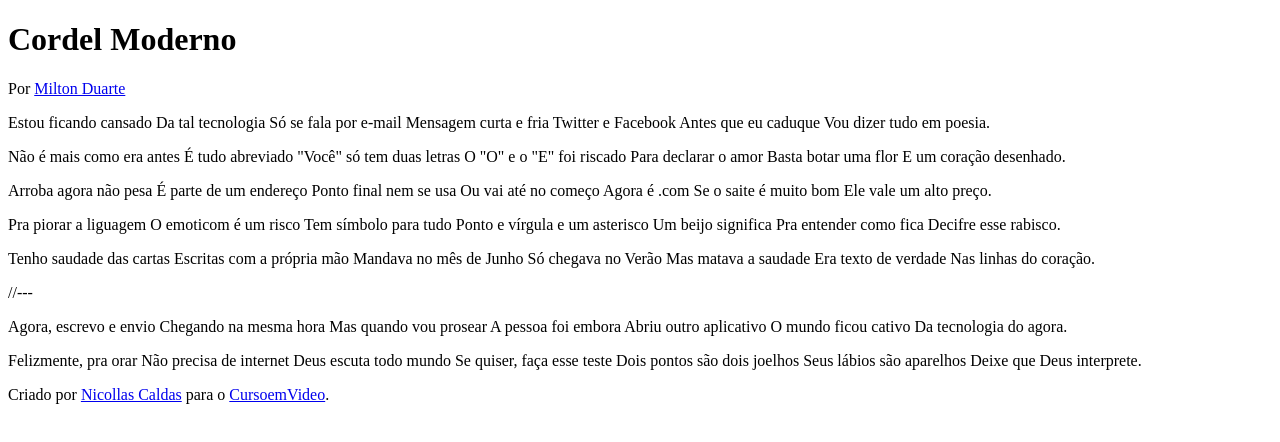
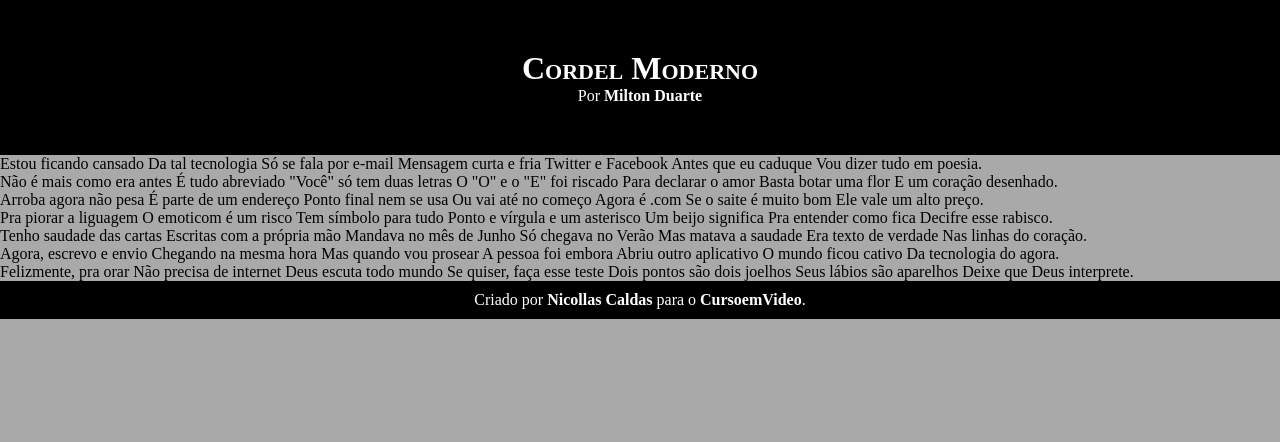
Before and after one commit to nicollascsantos/html-css, a plain HTML site: page desafios/projeto-cordel/index.html in a window 1280 px wide. Drawn offline with Linux system fonts and the light colour scheme.

Commit message:
Atualizei o Projeto Cordel

```diff
--- a/desafios/projeto-cordel/estilo/style.css
+++ b/desafios/projeto-cordel/estilo/style.css
@@ -1 +1,53 @@
 @charset "UTF-8";
+
+* {
+    margin: 0;
+    padding: 0;
+    box-sizing: border-box;
+}
+
+html, body {
+    min-height: 100vh;
+    background-color: darkgray;
+}
+
+/* HEADER */
+
+header {
+    background-color: #000;
+    color: #fff;
+    text-align: center;
+    padding: 50px 0px;
+}
+
+header > h1 {
+    font-variant: small-caps;
+}
+
+header a, footer a {
+    text-decoration: none;
+    color: #fff;
+    font-weight: bolder;
+}
+
+header a:hover, footer a:hover {
+    text-decoration: underline;
+}
+
+/* SECTIONS */
+
+section {
+    background-color: gree;
+}
+
+section.normal {
+    background-color: #fff;
+}
+
+/* FOOTER */
+footer {
+    background-color: #000;
+    color: #fff;
+    text-align: center;
+    padding: 10px 0px;
+}
--- a/desafios/projeto-cordel/index.html
+++ b/desafios/projeto-cordel/index.html
@@ -13,7 +13,7 @@
     </header>
 
     <section>
-        <p class="cordel">
+        <p class="normal">
             Estou ficando cansado
             Da tal tecnologia
             Só se fala por e-mail
@@ -25,7 +25,7 @@
     </section>
 
     <section>
-        <p class="cordel">
+        <p class="cordel imagem">
             Não é mais como era antes
             É tudo abreviado
             "Você" só tem duas letras
@@ -37,7 +37,7 @@
     </section>
 
     <section>
-        <p class="cordel">
+        <p class="cordel normal">
             Arroba agora não pesa
             É parte de um endereço
             Ponto final nem se usa
@@ -46,7 +46,7 @@
             Se o saite é muito bom
             Ele vale um alto preço.
         </p>
-        <p class="cordel">
+        <p class="cordel imagem">
             Pra piorar a liguagem
             O emoticom é um risco
             Tem símbolo para tudo
@@ -58,7 +58,7 @@
     </section>
 
     <section>
-        <p class="cordel">
+        <p class="cordel normal">
             Tenho saudade das cartas
             Escritas com a própria mão
             Mandava no mês de Junho
@@ -69,10 +69,8 @@
         </p>
     </section>
 
-    //---
-
     <section>
-        <p class="cordel">
+        <p class="cordel imagem">
             Agora, escrevo e envio
             Chegando na mesma hora
             Mas quando vou prosear
@@ -81,7 +79,7 @@
             O mundo ficou cativo
             Da tecnologia do agora.
         </p>
-        <p class="cordel">
+        <p class="cordel normal">
             Felizmente, pra orar
             Não precisa de internet
             Deus escuta todo mundo
```
